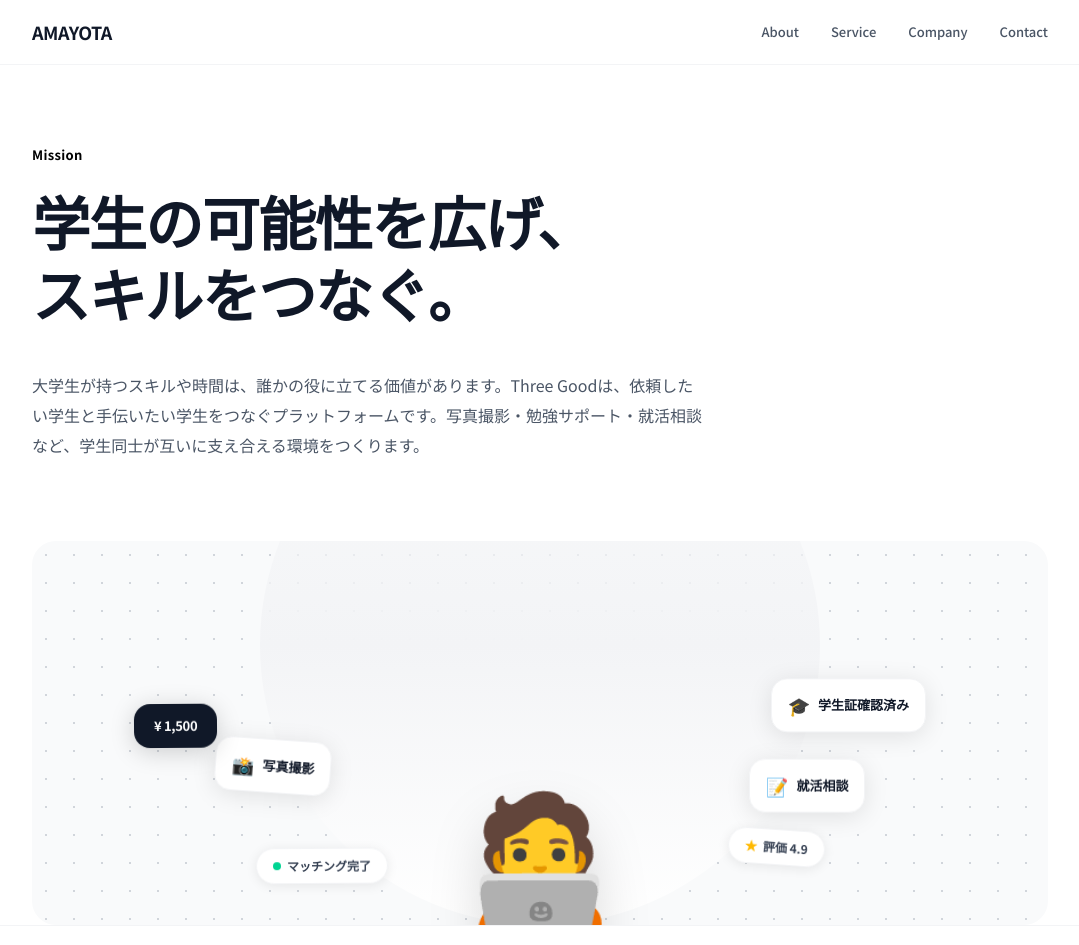
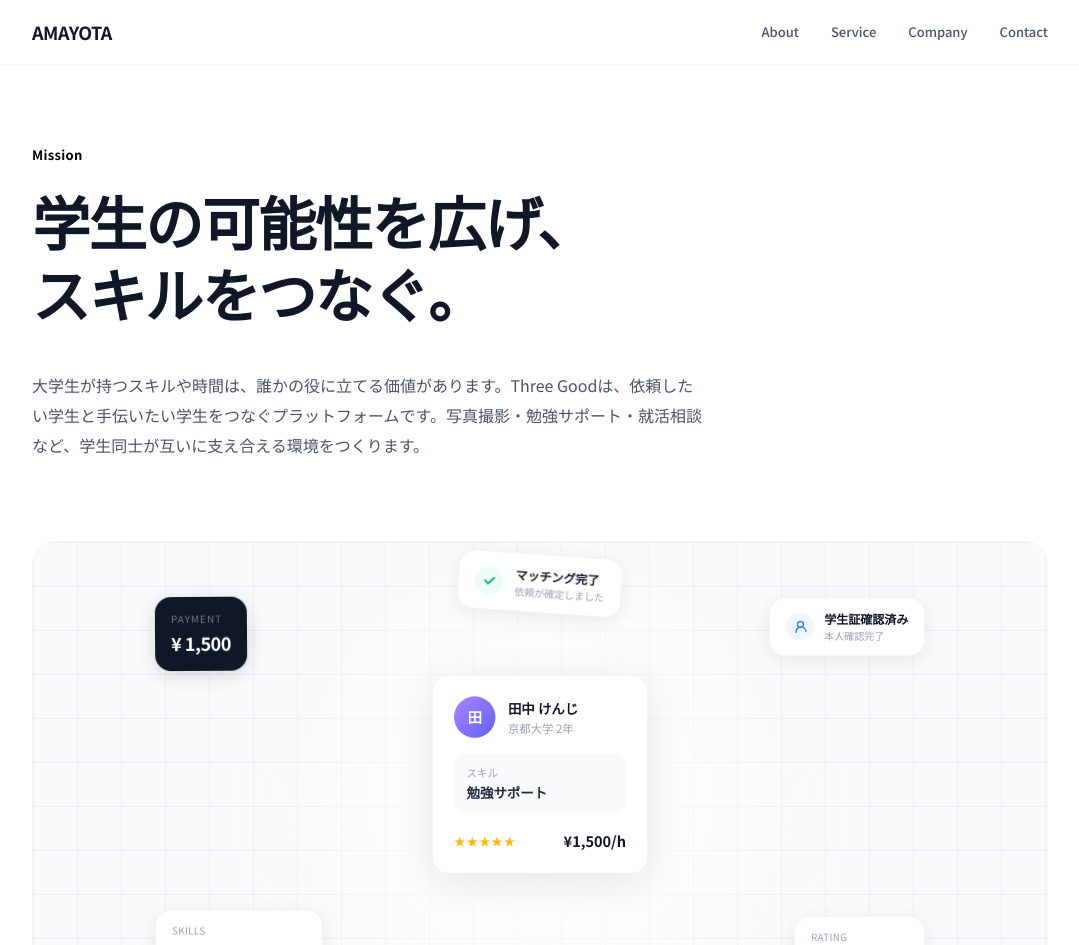
Before and after one commit to aaa2000aaa1010-sudo/amayota-web, a Next.js app: page / in a window 1280 px wide. Shown: the top 945 px of the page, without its empty margins (100-1179 px from the left). Built offline with nearby package versions, Linux system fonts and the light colour scheme.

Commit message:
Replace emoji hero with premium product UI illustration

```diff
--- a/app/page.tsx
+++ b/app/page.tsx
@@ -28,52 +28,88 @@ export default function Home() {
         </p>
 
         {/* ── ILLUSTRATION ── */}
-        <div className="relative h-80 sm:h-96 w-full overflow-hidden rounded-3xl bg-gray-50">
-          {/* ドットグリッド背景 */}
-          <div className="absolute inset-0" style={{backgroundImage: 'radial-gradient(#d1d5db 1.5px, transparent 1.5px)', backgroundSize: '28px 28px'}} />
+        <div className="relative h-[440px] sm:h-[500px] w-full overflow-hidden rounded-3xl border border-gray-100 bg-[#f9fafb]">
+          {/* ラインGrid背景 */}
+          <div className="absolute inset-0 opacity-60" style={{backgroundImage: 'linear-gradient(#e5e7eb 1px, transparent 1px), linear-gradient(90deg, #e5e7eb 1px, transparent 1px)', backgroundSize: '44px 44px'}} />
+          {/* 中央グロー */}
+          <div className="absolute top-1/2 left-1/2 -translate-x-1/2 -translate-y-1/2 w-[400px] h-[400px] rounded-full bg-white opacity-70 blur-3xl" />
 
-          {/* 背景の丸 */}
-          <div className="absolute bottom-0 left-1/2 -translate-x-1/2 w-[560px] h-[560px] rounded-full bg-gradient-to-t from-white via-gray-100 to-transparent" />
-
-          {/* 中央人物 */}
-          <div className="float3 absolute bottom-0 left-1/2 -translate-x-1/2 z-10 text-center">
-            <div className="text-[100px] sm:text-[120px] leading-none select-none drop-shadow-2xl">🧑‍💻</div>
-          </div>
-
-          {/* 周りのアイテム */}
-          <div className="float1 absolute bottom-28 left-[10%] sm:left-[18%]">
-            <div className="bg-white rounded-2xl shadow-[0_4px_24px_rgba(0,0,0,0.10)] border border-gray-100 px-4 py-3 flex items-center gap-2 text-[13px] font-semibold whitespace-nowrap">
-              <span className="text-lg">📸</span> 写真撮影
+          {/* ── 中央カード（プロフィール） ── */}
+          <div className="float3 absolute top-1/2 left-1/2 -translate-x-1/2 -translate-y-1/2 z-10 w-52">
+            <div className="bg-white rounded-2xl shadow-[0_8px_40px_rgba(0,0,0,0.10)] border border-gray-100/80 p-5">
+              <div className="flex items-center gap-3 mb-4">
+                <div className="w-10 h-10 rounded-full bg-gradient-to-br from-violet-400 to-indigo-500 flex items-center justify-center text-white text-[14px] font-bold shrink-0">田</div>
+                <div className="min-w-0">
+                  <p className="text-[13px] font-semibold text-gray-900 truncate">田中 けんじ</p>
+                  <p className="text-[11px] text-gray-400">京都大学 2年</p>
+                </div>
+              </div>
+              <div className="bg-gray-50 rounded-xl px-3 py-2.5 mb-4">
+                <p className="text-[10px] text-gray-400 mb-0.5 uppercase tracking-wide">スキル</p>
+                <p className="text-[13px] font-semibold text-gray-800">勉強サポート</p>
+              </div>
+              <div className="flex items-center justify-between">
+                <div className="flex gap-px">
+                  {[0,1,2,3,4].map(i => <span key={i} className="text-amber-400 text-[11px]">★</span>)}
+                </div>
+                <span className="text-[14px] font-bold text-gray-900">¥1,500/h</span>
+              </div>
             </div>
           </div>
 
-          <div className="float2 absolute bottom-44 left-[2%] sm:left-[10%]">
-            <div className="bg-gray-900 text-white rounded-2xl shadow-[0_4px_24px_rgba(0,0,0,0.18)] px-5 py-3 text-[13px] font-semibold whitespace-nowrap tracking-tight">
-              ¥ 1,500
+          {/* ── マッチング通知（上） ── */}
+          <div className="float1 absolute top-8 left-1/2 -translate-x-1/2 whitespace-nowrap">
+            <div className="bg-white rounded-2xl shadow-[0_4px_20px_rgba(0,0,0,0.08)] border border-gray-100 px-4 py-3 flex items-center gap-3">
+              <div className="w-7 h-7 rounded-full bg-emerald-50 flex items-center justify-center shrink-0">
+                <svg width="13" height="13" viewBox="0 0 13 13" fill="none"><path d="M2 7l3 3 6-6" stroke="#10b981" strokeWidth="1.8" strokeLinecap="round" strokeLinejoin="round"/></svg>
+              </div>
+              <div>
+                <p className="text-[12px] font-semibold text-gray-900">マッチング完了</p>
+                <p className="text-[10px] text-gray-400">依頼が確定しました</p>
+              </div>
             </div>
           </div>
 
-          <div className="float4 absolute bottom-28 right-[10%] sm:right-[18%]">
-            <div className="bg-white rounded-2xl shadow-[0_4px_24px_rgba(0,0,0,0.10)] border border-gray-100 px-4 py-3 flex items-center gap-2 text-[13px] font-semibold whitespace-nowrap">
-              <span className="text-lg">📝</span> 就活相談
+          {/* ── 支払いカード（左上） ── */}
+          <div className="float2 absolute top-14 left-[6%] sm:left-[12%]">
+            <div className="bg-gray-900 text-white rounded-2xl shadow-[0_4px_20px_rgba(0,0,0,0.14)] px-4 py-3.5">
+              <p className="text-[10px] text-white/40 mb-1 tracking-widest uppercase">Payment</p>
+              <p className="text-[18px] font-bold tracking-tight">¥ 1,500</p>
             </div>
           </div>
 
-          <div className="float5 absolute bottom-48 right-[4%] sm:right-[12%]">
-            <div className="bg-white rounded-2xl shadow-[0_4px_24px_rgba(0,0,0,0.10)] border border-gray-100 px-4 py-3 flex items-center gap-2 text-[13px] font-semibold whitespace-nowrap">
-              <span className="text-lg">🎓</span> 学生証確認済み
+          {/* ── スキルタグ（左下） ── */}
+          <div className="float4 absolute bottom-14 left-[6%] sm:left-[12%]">
+            <div className="bg-white rounded-2xl shadow-[0_4px_20px_rgba(0,0,0,0.08)] border border-gray-100 px-4 py-3">
+              <p className="text-[10px] text-gray-400 mb-2 tracking-wide uppercase">Skills</p>
+              <div className="flex gap-1.5">
+                <span className="bg-gray-100 text-gray-700 text-[11px] font-medium px-2.5 py-1 rounded-full">写真撮影</span>
+                <span className="bg-gray-100 text-gray-700 text-[11px] font-medium px-2.5 py-1 rounded-full">就活相談</span>
+              </div>
             </div>
           </div>
 
-          <div className="float2 absolute bottom-10 left-[22%]">
-            <div className="bg-white rounded-full shadow-[0_2px_12px_rgba(0,0,0,0.08)] border border-gray-100 px-4 py-2 text-[12px] text-gray-700 font-semibold whitespace-nowrap flex items-center gap-1.5">
-              <span className="w-2 h-2 rounded-full bg-emerald-400 inline-block" /> マッチング完了
+          {/* ── 学生証確認（右上） ── */}
+          <div className="float5 absolute top-14 right-[6%] sm:right-[12%]">
+            <div className="bg-white rounded-2xl shadow-[0_4px_20px_rgba(0,0,0,0.08)] border border-gray-100 px-4 py-3 flex items-center gap-2.5">
+              <div className="w-7 h-7 rounded-full bg-blue-50 flex items-center justify-center shrink-0">
+                <svg width="13" height="13" viewBox="0 0 13 13" fill="none"><path d="M6.5 1a3 3 0 100 6 3 3 0 000-6zM2 12a5 5 0 0110-1" stroke="#3b82f6" strokeWidth="1.5" strokeLinecap="round"/></svg>
+              </div>
+              <div>
+                <p className="text-[12px] font-semibold text-gray-900">学生証確認済み</p>
+                <p className="text-[10px] text-gray-400">本人確認完了</p>
+              </div>
             </div>
           </div>
 
-          <div className="float1 absolute bottom-10 right-[22%]">
-            <div className="bg-white rounded-full shadow-[0_2px_12px_rgba(0,0,0,0.08)] border border-gray-100 px-4 py-2 text-[12px] text-gray-700 font-semibold whitespace-nowrap flex items-center gap-1.5">
-              <span className="text-amber-400">★</span> 評価 4.9
+          {/* ── 評価（右下） ── */}
+          <div className="float2 absolute bottom-14 right-[6%] sm:right-[12%]">
+            <div className="bg-white rounded-2xl shadow-[0_4px_20px_rgba(0,0,0,0.08)] border border-gray-100 px-4 py-3">
+              <p className="text-[10px] text-gray-400 mb-1.5 tracking-wide uppercase">Rating</p>
+              <div className="flex items-center gap-2">
+                <span className="text-[20px] font-bold text-gray-900 leading-none">4.9</span>
+                <div className="flex gap-px">{[0,1,2,3,4].map(i => <span key={i} className="text-amber-400 text-[11px]">★</span>)}</div>
+              </div>
             </div>
           </div>
         </div>
```
